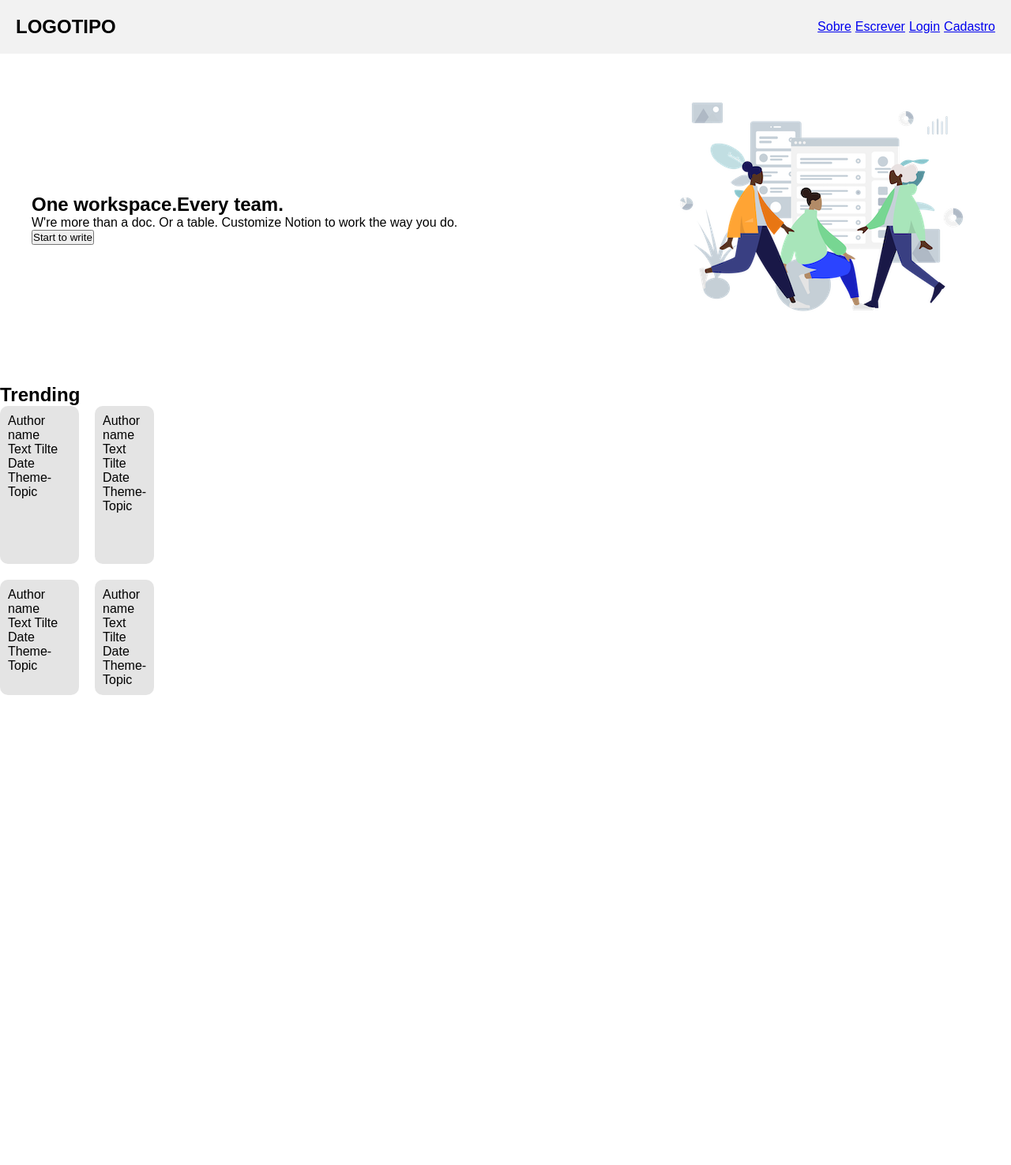
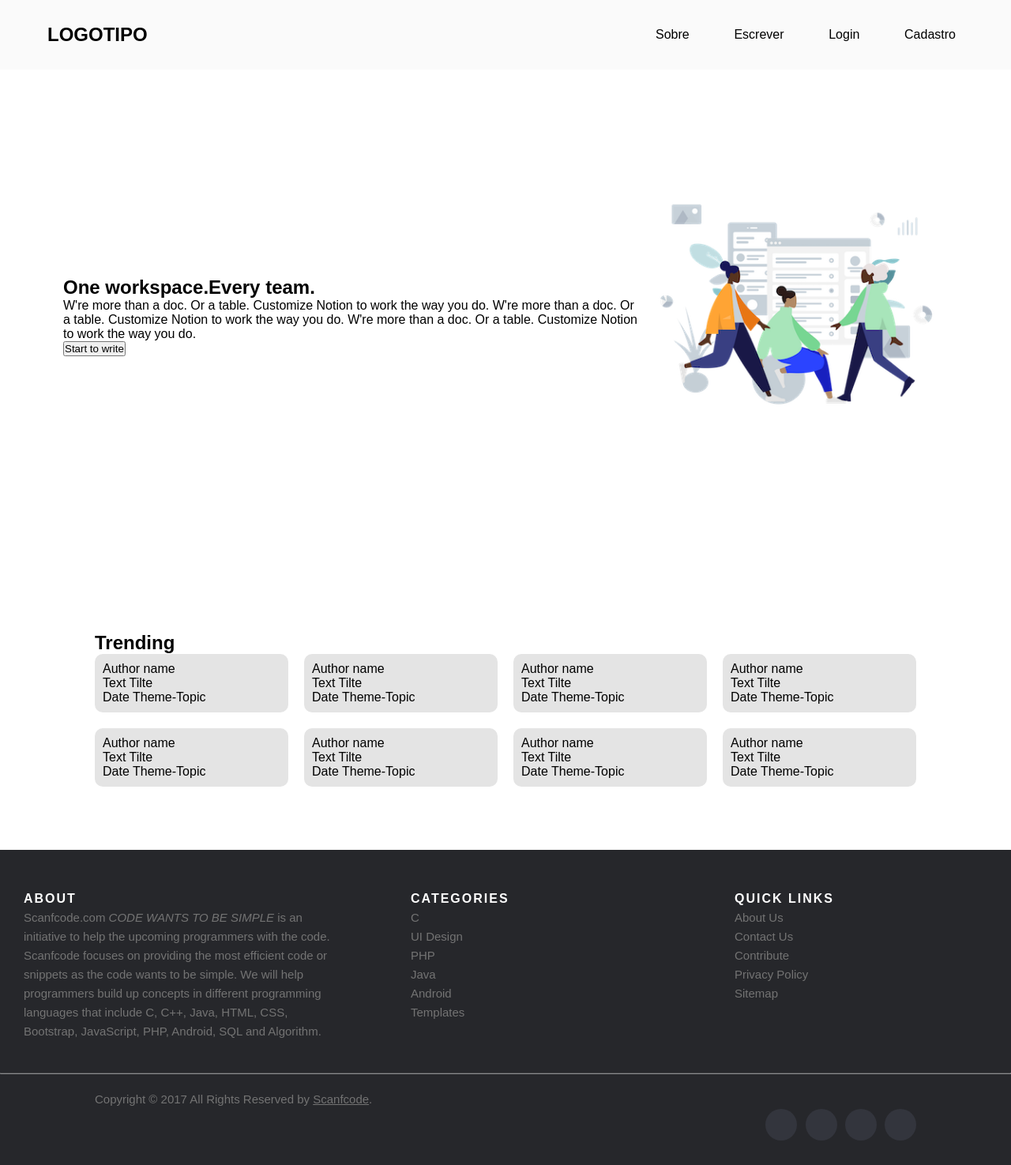
Before and after one commit to viniciusventura29/Django_Bosch_Project, a Django app: page / in a window 1280 px wide. Shown: the whole page at 79% size. Before the commit the page ends 880 px from the top, so only its background shows below. Run offline with Django 4.2, Linux system fonts and the light colour scheme.

Commit message:
adjusting estructor

```diff
--- /dev/null
+++ b/home/templates/base.html
@@ -0,0 +1,17 @@
+{% load static %}
+
+<!DOCTYPE html>
+<html lang="en">
+<head>
+    <meta charset="UTF-8">
+    <meta http-equiv="X-UA-Compatible" content="IE=edge">
+    <meta name="viewport" content="width=device-width, initial-scale=1.0">
+    <link rel="stylesheet" href="{% static 'css/global.css' %}">
+    <link rel="stylesheet" href="{% static 'css/nav.css' %}">
+    <link rel="stylesheet" href="{% static 'css/footer.css' %}">
+
+    <title>NotionS2</title>
+</head>
+
+{% block content %}
+{% endblock %}
--- a/home/templates/index.html
+++ b/home/templates/index.html
@@ -1,42 +1,29 @@
+{% extends 'base.html' %}
 {% load static %}
+{% block content %}
 
-<!DOCTYPE html>
-<html lang="en">
-<head>
-    <meta charset="UTF-8">
-    <meta http-equiv="X-UA-Compatible" content="IE=edge">
-    <meta name="viewport" content="width=device-width, initial-scale=1.0">
-    <link rel="stylesheet" href="{% static 'css/global.css' %}">
-    <link rel="stylesheet" href="{% static 'css/index.css' %}">
-
-    <title>NotionS2</title>
-</head>
+<link rel="stylesheet" href="{% static 'css/index.css' %}">
 
 <body>
-    <nav class="nav">
-        <h1>LOGOTIPO</h1>
-        <ul>
-            <li><a href="#">Sobre</a></li>
-            <li><a href="#">Escrever</a></li>
-            <li><a href="#">Login</a></li>
-            <li><a href="#">Cadastro</a></li>
-        </ul>
-    </nav>
+    {% include 'moldes/nav.html'%}
 
     <div class="hero">
         <div>
             <h2>One workspace.Every team.</h2>
-            <p>W're more than a doc. Or a table. Customize Notion to work the way you do.</p>
+            <p>W're more than a doc. Or a table. Customize Notion to work the way you do.
+                W're more than a doc. Or a table. Customize Notion to work the way you do.
+                W're more than a doc. Or a table. Customize Notion to work the way you do.
+            </p>
             <button>Start to write</button>
         </div>
 
-        <div>
+        <div class="imageHome">
             <img src="{% static 'img/Humaaans - 3 Characters.png' %}" alt="">
         </div>
 
     </div>
 
-    <div>
+    <div class="container">
     <h2>Trending</h2>
     <div class="cardsHome">
 
@@ -61,8 +48,32 @@
             <p>Text Tilte</p>
             <p>Date  Theme-Topic</p>
         </div>
+        <div class="singleCardHome">
+            <p>Author name</p>
+            <p>Text Tilte</p>
+            <p>Date  Theme-Topic</p>
+        </div>
+        <div class="singleCardHome">
+            <p>Author name</p>
+            <p>Text Tilte</p>
+            <p>Date  Theme-Topic</p>
+        </div>
+        <div class="singleCardHome">
+            <p>Author name</p>
+            <p>Text Tilte</p>
+            <p>Date  Theme-Topic</p>
+        </div>
+        <div class="singleCardHome">
+            <p>Author name</p>
+            <p>Text Tilte</p>
+            <p>Date  Theme-Topic</p>
+        </div>
     </div>
 
     </div>
+
+    {% include 'moldes/footer.html'%}
 </body>
 </html>
+
+{% endblock %}
--- /dev/null
+++ b/home/templates/moldes/footer.html
@@ -0,0 +1,51 @@
+
+  <footer class="site-footer">
+    <div class="footer">
+        <div class="about">
+          <h6>About</h6>
+          <p class="text-justify">Scanfcode.com <i>CODE WANTS TO BE SIMPLE </i> is an initiative  to help the upcoming programmers with the code. Scanfcode focuses on providing the most efficient code or snippets as the code wants to be simple. We will help programmers build up concepts in different programming languages that include C, C++, Java, HTML, CSS, Bootstrap, JavaScript, PHP, Android, SQL and Algorithm.</p>
+        </div>
+
+        <div class="categories">
+          <h6>Categories</h6>
+          <ul class="footer-links">
+            <li><a href="http://scanfcode.com/category/c-language/">C</a></li>
+            <li><a href="http://scanfcode.com/category/front-end-development/">UI Design</a></li>
+            <li><a href="http://scanfcode.com/category/back-end-development/">PHP</a></li>
+            <li><a href="http://scanfcode.com/category/java-programming-language/">Java</a></li>
+            <li><a href="http://scanfcode.com/category/android/">Android</a></li>
+            <li><a href="http://scanfcode.com/category/templates/">Templates</a></li>
+          </ul>
+        </div>
+
+        <div class="quick_links">
+          <h6>Quick Links</h6>
+          <ul class="footer-links">
+            <li><a href="http://scanfcode.com/about/">About Us</a></li>
+            <li><a href="http://scanfcode.com/contact/">Contact Us</a></li>
+            <li><a href="http://scanfcode.com/contribute-at-scanfcode/">Contribute</a></li>
+            <li><a href="http://scanfcode.com/privacy-policy/">Privacy Policy</a></li>
+            <li><a href="http://scanfcode.com/sitemap/">Sitemap</a></li>
+          </ul>
+        </div>
+
+
+    </div>
+    <hr>
+    <div class="container">
+        <div class="copyright">
+          <p class="copyright-text">Copyright &copy; 2017 All Rights Reserved by
+       <a href="#">Scanfcode</a>.
+          </p>
+        </div>
+
+        <div class="footer_icons">
+          <ul class="social-icons">
+            <li><a class="facebook" href="#"><i class="fa fa-facebook"></i></a></li>
+            <li><a class="twitter" href="#"><i class="fa fa-twitter"></i></a></li>
+            <li><a class="dribbble" href="#"><i class="fa fa-dribbble"></i></a></li>
+            <li><a class="linkedin" href="#"><i class="fa fa-linkedin"></i></a></li>
+          </ul>
+      </div>
+    </div>
+</footer>
--- /dev/null
+++ b/home/templates/moldes/nav.html
@@ -0,0 +1,9 @@
+<nav class="nav">
+    <h1>LOGOTIPO</h1>
+    <ul>
+        <li><a href="#">Sobre</a></li>
+        <li><a href="#">Escrever</a></li>
+        <li><a href="#">Login</a></li>
+        <li><a href="#">Cadastro</a></li>
+    </ul>
+</nav>
--- /dev/null
+++ b/home/templates/static/css/footer.css
@@ -0,0 +1,190 @@
+.site-footer
+{
+  background-color:#26272b;
+  padding:45px 0px 20px;
+  font-size:15px;
+  line-height:24px;
+  color:#737373;
+  margin-top: 80px;
+}
+.site-footer hr
+{
+  border-top-color:#bbb;
+  opacity:0.5
+}
+.site-footer hr.small
+{
+  margin:20px 0
+}
+.site-footer h6
+{
+  color:#fff;
+  font-size:16px;
+  text-transform:uppercase;
+  margin-top:5px;
+  letter-spacing:2px
+}
+.site-footer a
+{
+  color:#737373;
+}
+.site-footer a:hover
+{
+  color:#3366cc;
+  text-decoration:none;
+}
+
+.footer{
+    display: flex;
+    justify-content: space-between;
+    margin: 0px 30px 40px 30px;
+}
+
+.about{
+    width: 400px;
+}
+
+.categories{
+    width:320px;
+}
+
+.quick_links{
+    width: 320px;
+}
+
+.footer-links
+{
+  padding-left:0;
+  list-style:none;
+}
+.footer-links li
+{
+  display:block;
+
+}
+.footer-links a
+{
+  color:#737373;
+  text-decoration: none;
+}
+.footer-links a:active,.footer-links a:focus,.footer-links a:hover
+{
+  color:#3366cc;
+  text-decoration:none;
+}
+.footer-links.inline li
+{
+  display:inline-block
+}
+.site-footer .social-icons
+{
+  text-align:right
+}
+.site-footer .social-icons a
+{
+  width:40px;
+  height:40px;
+  line-height:40px;
+  margin-left:6px;
+  margin-right:0;
+  border-radius:100%;
+  background-color:#33353d
+}
+
+.copyright{
+    margin-top: 20px;
+}
+
+.copyright-text
+{
+  margin:0
+}
+@media (max-width:991px)
+{
+  .site-footer [class^=col-]
+  {
+    margin-bottom:30px
+  }
+}
+@media (max-width:767px)
+{
+  .site-footer
+  {
+    padding-bottom:0
+  }
+  .site-footer .copyright-text,.site-footer .social-icons
+  {
+    text-align:center
+  }
+}
+.social-icons
+{
+  padding-left:0;
+  margin-bottom:0;
+  list-style:none
+}
+.social-icons li
+{
+  display:inline-block;
+  margin-bottom:4px
+}
+.social-icons li.title
+{
+  margin-right:15px;
+  text-transform:uppercase;
+  color:#96a2b2;
+  font-weight:700;
+  font-size:13px
+}
+.social-icons a{
+  background-color:#eceeef;
+  color:#818a91;
+  font-size:16px;
+  display:inline-block;
+  line-height:44px;
+  width:44px;
+  height:44px;
+  text-align:center;
+  margin-right:8px;
+  border-radius:100%;
+  -webkit-transition:all .2s linear;
+  -o-transition:all .2s linear;
+  transition:all .2s linear
+}
+.social-icons a:active,.social-icons a:focus,.social-icons a:hover
+{
+  color:#fff;
+  background-color:#29aafe
+}
+.social-icons.size-sm a
+{
+  line-height:34px;
+  height:34px;
+  width:34px;
+  font-size:14px
+}
+.social-icons a.facebook:hover
+{
+  background-color:#3b5998
+}
+.social-icons a.twitter:hover
+{
+  background-color:#00aced
+}
+.social-icons a.linkedin:hover
+{
+  background-color:#007bb6
+}
+.social-icons a.dribbble:hover
+{
+  background-color:#ea4c89
+}
+@media (max-width:767px)
+{
+  .social-icons li.title
+  {
+    display:block;
+    margin-right:0;
+    font-weight:600
+  }
+}
--- a/home/templates/static/css/global.css
+++ b/home/templates/static/css/global.css
@@ -3,3 +3,8 @@
     padding:0;
     font-family: Arial, Helvetica, sans-serif;
 }
+
+.container{
+    margin-left: 120px;
+    margin-right: 120px;
+}
--- a/home/templates/static/css/index.css
+++ b/home/templates/static/css/index.css
@@ -1,26 +1,10 @@
-.nav{
-    background-color: #f2f2f2;
-    display: flex;
-    padding: 20px;
-    justify-content: space-between;
-    align-items: center;
-}
-
-.nav ul{
-    display: flex;
-    list-style: none;
-}
-
-.nav ul li{
-    margin-left: 5px;
-    text-decoration: none;
-}
-
 .hero{
     display: flex;
     align-items: center;
     justify-content: space-between;
-    padding: 40px;
+    padding-left: 80px;
+    padding-right: 80px;
+    height: 100vh;
 }
 
 .singleCardHome{
@@ -31,7 +15,11 @@
 
 .cardsHome{
     display: grid;
-    grid-template-columns: 100px repeat(1,0fr);
-    grid-template-rows: 200px auto;
+    grid-template-columns: repeat(4, 1fr);
+    grid-auto-rows: auto;
     gap: 20px;
 }
+
+.imageHome img{
+    width: 30vw;
+}
--- /dev/null
+++ b/home/templates/static/css/nav.css
@@ -0,0 +1,30 @@
+.nav{
+    background-color: #fafafa;
+    display: flex;
+    padding: 30px 60px 30px 60px;
+    justify-content: space-between;
+    align-items: center;
+    position: fixed;
+    width: 100vw;
+    box-sizing: border-box;
+}
+
+.nav ul{
+    display: flex;
+    list-style: none;
+    width: 400px;
+    justify-content: space-between;
+}
+
+
+.nav a{
+    color: #000;
+    text-decoration: none;
+    padding: 10px;
+}
+
+.nav a:hover{
+    border-radius: 5px;
+    background: #e2e2e2;
+
+}
```
